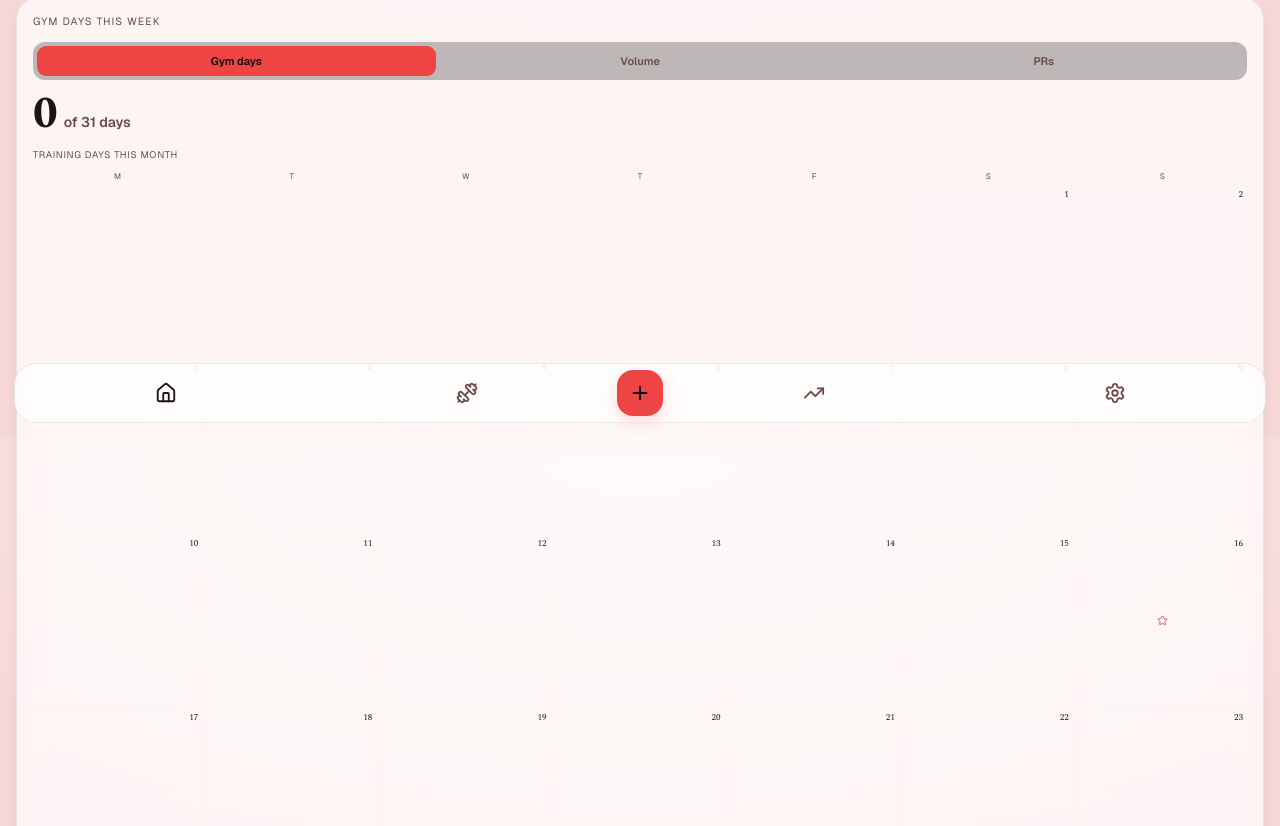
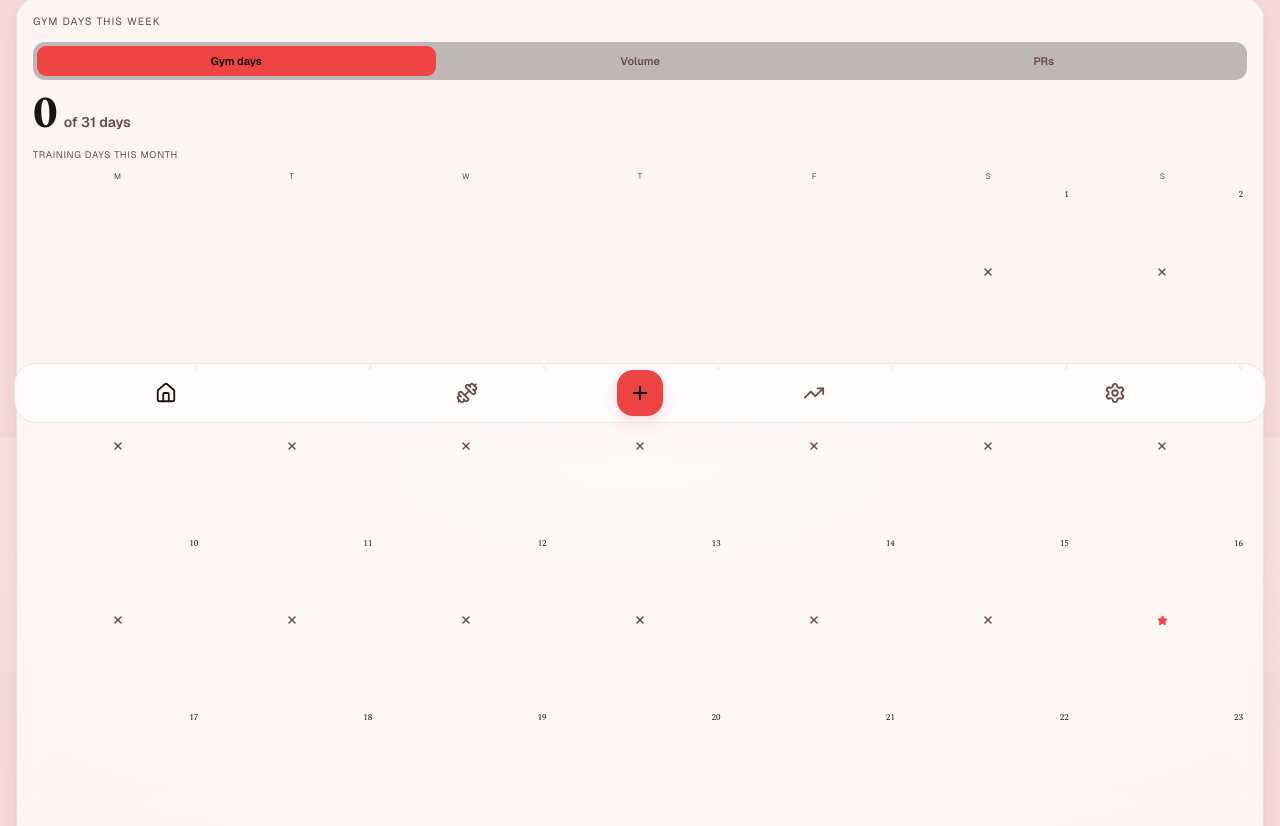
Before and after one commit to MustafaNazeer/AnabolicAI, a Next.js app: page / in a window 1280 px wide. Shown: the part 363-1189 px from the top of the page. Built offline with nearby package versions, Linux system fonts and the light colour scheme; no server answers; the database is empty.

Commit message:
feat: cross out the days already gone and fill in today's star

```diff
--- a/src/components/dashboard/Heatmap.tsx
+++ b/src/components/dashboard/Heatmap.tsx
@@ -1,4 +1,4 @@
-import { Star } from "lucide-react";
+import { Star, X } from "lucide-react";
 import {
   cellIntensity,
   leadingBlanks,
@@ -52,12 +52,18 @@ export function Heatmap({
           const intensity = cellIntensity(day, metric, max);
           const on = intensity > 0;
           const isToday = day.dateKey === today;
+          // Plain string comparison, which is exact on YYYY-MM-DD and needs no
+          // Date at all. `today` is always the real key rather than one only
+          // passed when it falls inside the drawn month, so a month entirely
+          // behind us crosses all of its days and shows no star.
+          const isPast = today !== undefined && day.dateKey < today;
           return (
             <span
               key={day.dateKey}
               data-cell={day.dateKey}
               data-on={on ? "1" : "0"}
               data-today={isToday ? "1" : "0"}
+              data-past={isPast ? "1" : "0"}
               className="relative flex items-center justify-center"
               style={{
                 aspectRatio: "1",
@@ -85,8 +91,42 @@ export function Heatmap({
               >
                 {dayNumber(day.dateKey)}
               </span>
+              {/*
+                Today is starred and never crossed, or the one day being looked
+                for would read as a day already gone. Filled rather than an
+                outline, because an 11px outline star is mostly background.
+              */}
               {isToday ? (
-                <Star size={11} aria-hidden style={{ color: "var(--accent)" }} />
+                <Star
+                  size={11}
+                  data-star
+                  fill="currentColor"
+                  aria-hidden
+                  style={{ color: "var(--accent)" }}
+                />
+              ) : null}
+              {/*
+                THE CROSS IS AN OVERLAY, NOT A REPLACEMENT. A past day that was
+                trained keeps the colour it earned and gets the cross on top, so
+                the grid still shows the training it exists to show.
+                `--text-dim` with a heavy stroke rather than `--text`: the shape
+                carries the visibility at this size, so the mark reads without
+                competing with the accent on the days that matter.
+
+                `!isToday` IS DELIBERATELY REDUNDANT and was measured to be so:
+                removing it fails no test, because the strict `<` above already
+                excludes today. It is kept so the invariant "today is never
+                crossed" is enforced here rather than resting entirely on the
+                choice of comparison operator two lines up.
+              */}
+              {isPast && !isToday ? (
+                <X
+                  size={12}
+                  strokeWidth={3}
+                  data-x
+                  aria-hidden
+                  style={{ color: "var(--text-dim)" }}
+                />
               ) : null}
             </span>
           );
```
Also changed, not shown: 1 other file (tests, documents, lock files or other folders).
